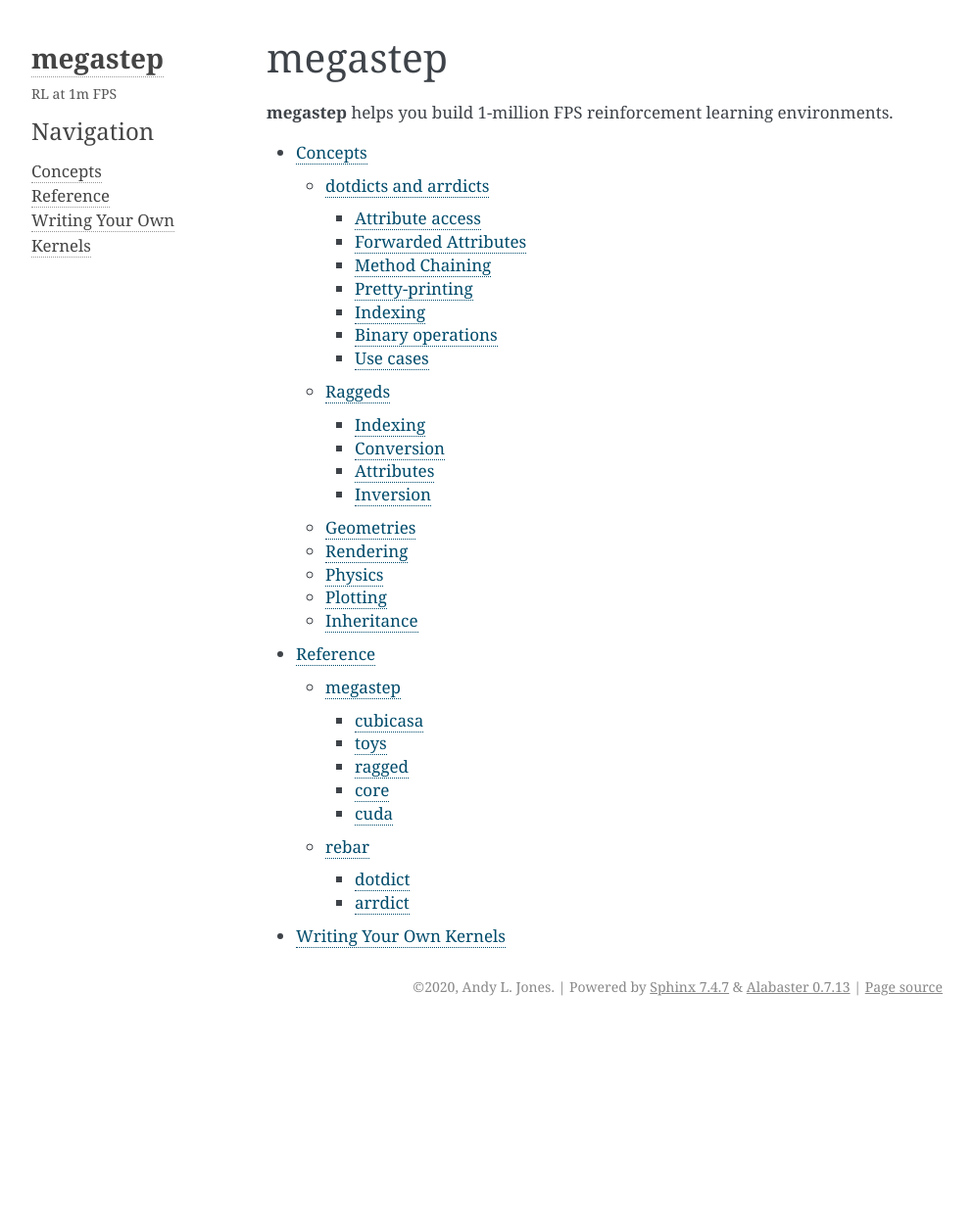
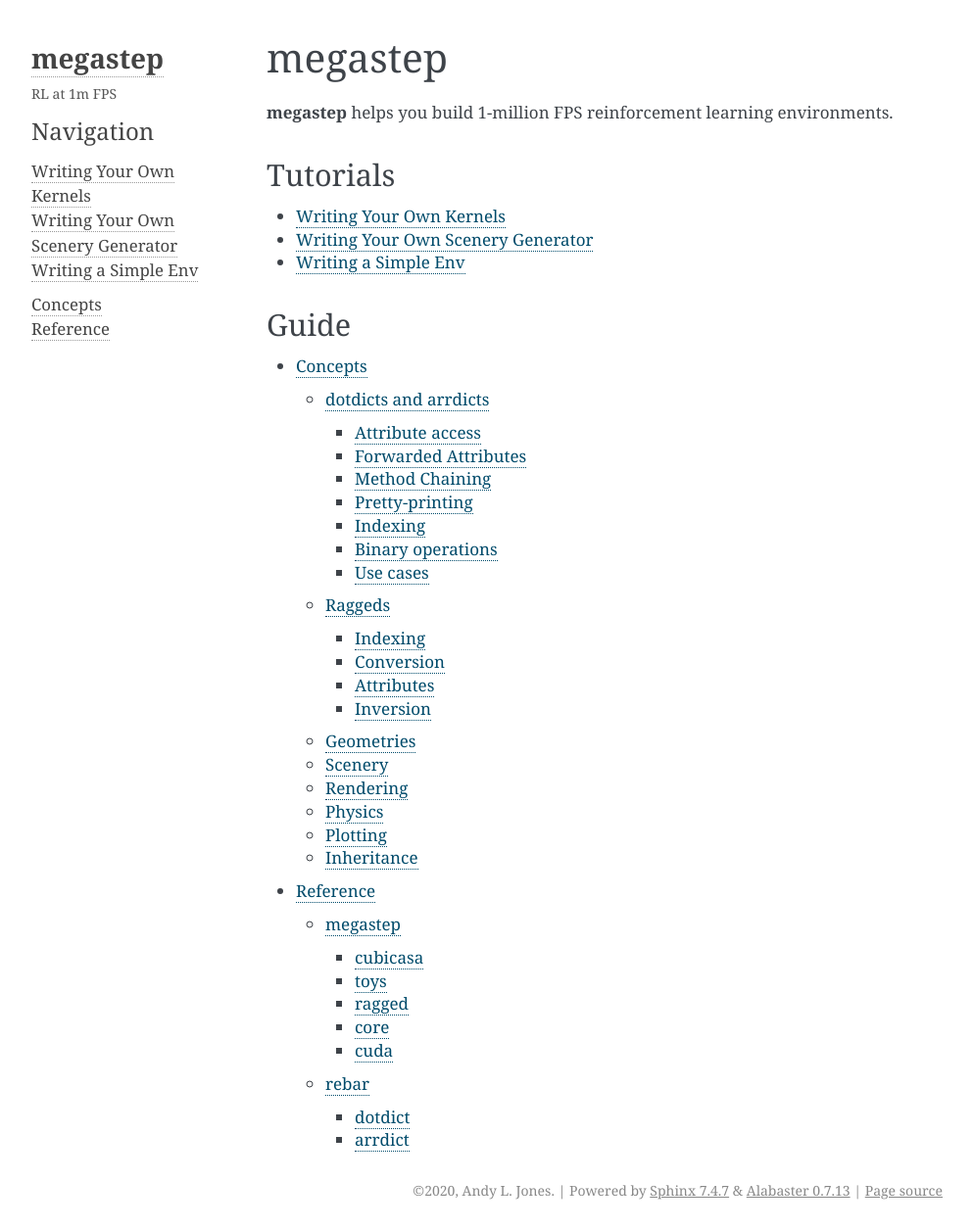
Before and after one commit to andyljones/megastep, a Sphinx documentation site: the page built from docs/index.rst, in a window 1280 px wide. Shown: the whole page at 98% size, without its empty margins (148-1141 px from the left). Built offline with Sphinx 7.4.7, drawn with Linux system fonts in a browser that asks for light colours; before the commit the page ends 1047 px from its top, so only the background shows below that.

Commit message:
Checkoint

```diff
--- a/docs/concepts.rst
+++ b/docs/concepts.rst
@@ -257,6 +257,11 @@ The geometry is a dotdict rather than a class because when writing your own envi
 extra bits of information onto the side of the default geometry. That *could* be handled by subclassing, but I have a
 personal :ref:`aversion to inheritance hierarchies in research code<inheritance>`.
 
+.. _scenery:
+
+Scenery
+=======
+
 .. _rendering:
 
 Rendering
@@ -292,7 +299,7 @@ generally let slip the dogs of terrible software development.
 
 Researchers are very fond of this tertiary wild-west interface. The reason researchers are fond of it is either
 because they're terrible developers (the popular answer), or because research code is a very unusual kind of code.
-It's `written many times and read once (if ever)`<https://devblogs.microsoft.com/oldnewthing/20070406-00/?p=27343>_,
+It's `written many times and read once (if ever)<https://devblogs.microsoft.com/oldnewthing/20070406-00/?p=27343>`_,
 it's typically written by one person in a short period of time and it's typically only a few thousand lines of code
 that are understood inside and out. Because of this, researchers can happily trade off a lot of otherwise-good
 development practices in favour of iteration velocity - the ability to adapt your codebase to a new idea quickly and
--- a/docs/index.rst
+++ b/docs/index.rst
@@ -4,10 +4,19 @@ megastep
 
 **megastep** helps you build 1-million FPS reinforcement learning environments.
 
+Tutorials
+---------
+.. toctree::
+    :maxdepth: 1
+
+    tutorials/kernels
+    tutorials/scenery
+    tutorials/simple-env
+
+Guide
+-----
 .. toctree::
     :maxdepth: 3
 
     concepts
     reference
-
-    tutorials/kernels
--- /dev/null
+++ b/docs/tutorials/scenery.rst
@@ -0,0 +1,5 @@
+.. _tutorial-scenery:
+
+==================================
+Writing Your Own Scenery Generator
+==================================
```
Also changed, not shown: other parts of docs/concepts.rst (+2 -0 lines), docs/tutorials/simple-env.rst (+6 -3 lines).
